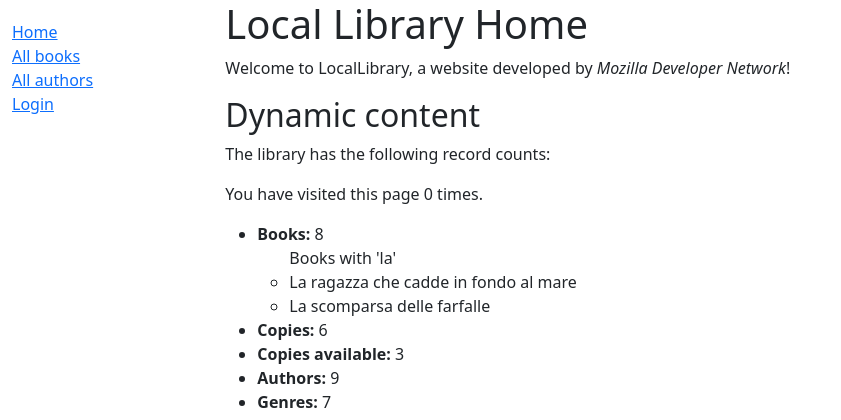
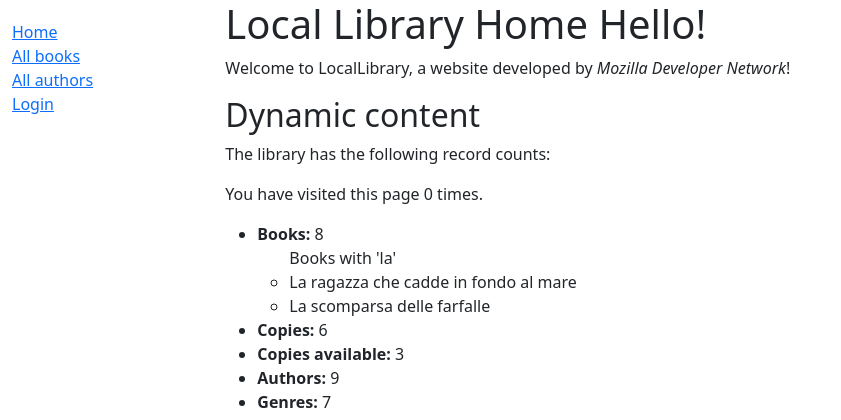
Before and after one commit to donato-casiello/local_library, a Django app: page /catalog/ in a window 1280 px wide. Shown: the top 420 px of the page, without its empty margins (0-841 px from the left). Run offline with Django 4.2, Linux system fonts and the light colour scheme; data comes from the database, SQL or seed files in the repository; both versions use the stored data as it was after the commit.

Commit message:
Little variations

```diff
--- a/catalog/templates/catalog/index.html
+++ b/catalog/templates/catalog/index.html
@@ -3,7 +3,7 @@
 {% block title%}<title>Homepage</title>{% endblock %}
 
 {% block content %}
-  <h1>Local Library Home</h1>
+  <h1>Local Library Home Hello!</h1>
   <p>Welcome to LocalLibrary, a website developed by <em>Mozilla Developer Network</em>!</p>
   <h2>Dynamic content</h2>
   <p>The library has the following record counts:</p>
```
Also changed, not shown: db.sqlite3, 5 other files.
